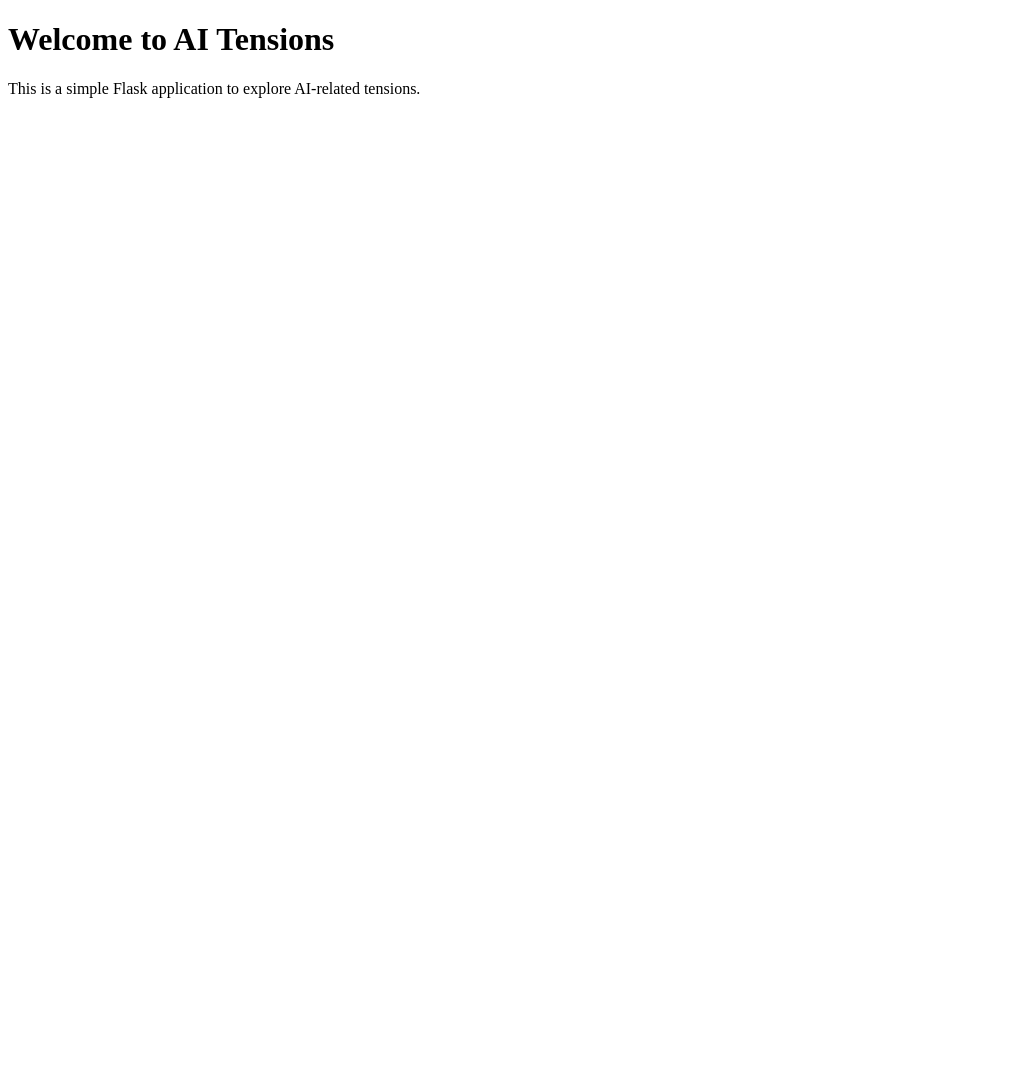
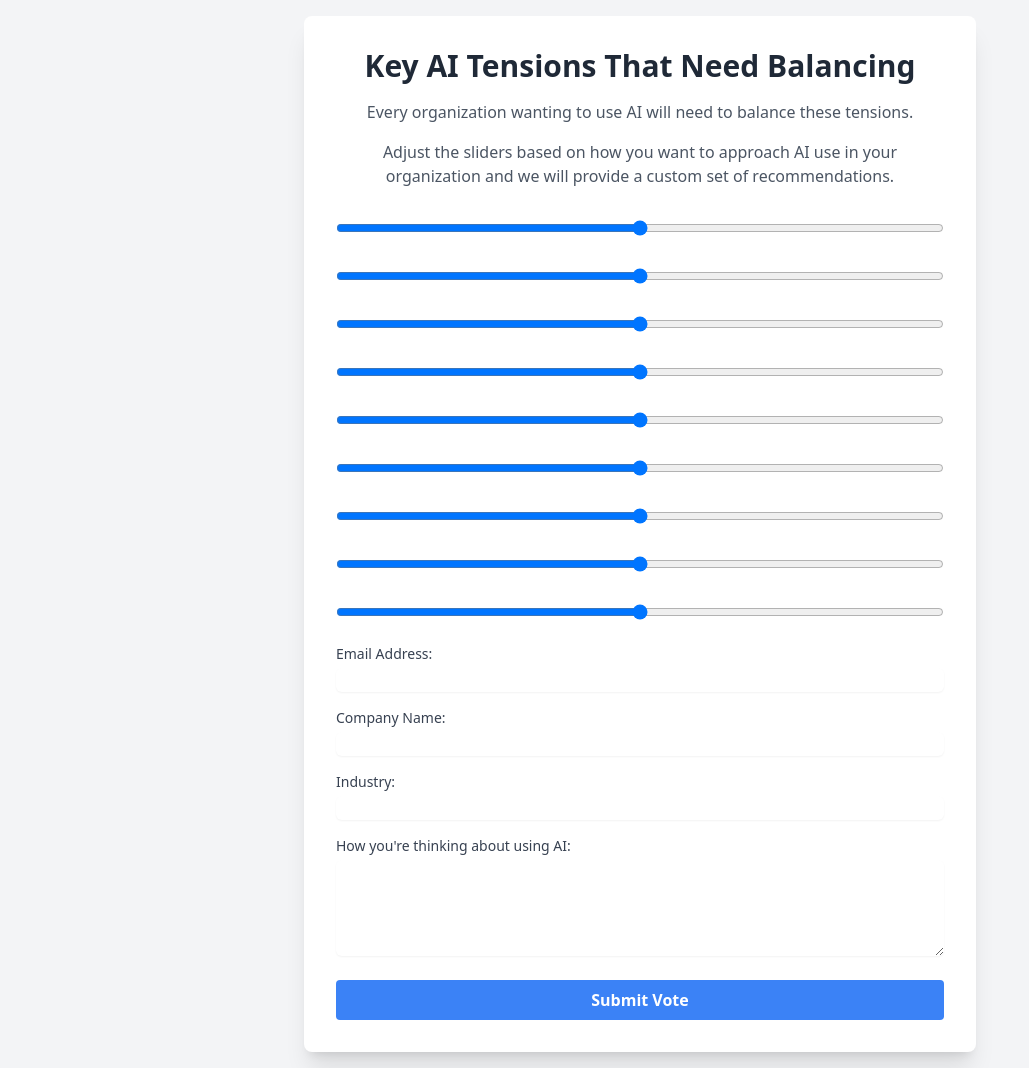
Before and after one commit to josepilove/ai-tensions, a Python web app: template templates/index.html in a window 1280 px wide. Shown: the whole page, without its empty margins (0-1029 px from the left). Before the commit the page ends 98 px from the top, so only its background shows below. Run offline with Jinja, Linux system fonts and the light colour scheme; the template is opened without the code that fills it, so the values that code supplies are empty; some libraries are stand-ins or nearby versions.

Commit message:
next version upload ZZ

```diff
--- a/requirements.txt
+++ b/requirements.txt
@@ -1 +1,2 @@
 Flask==2.3.2
+pypdf==3.9.0
--- a/templates/index.html
+++ b/templates/index.html
@@ -3,10 +3,47 @@
 <head>
     <meta charset="UTF-8">
     <meta name="viewport" content="width=device-width, initial-scale=1.0">
-    <title>AI Tensions</title>
+    <title>AI Tensions Voting</title>
+    <script src="https://cdn.tailwindcss.com"></script>
 </head>
-<body>
-    <h1>Welcome to AI Tensions</h1>
-    <p>This is a simple Flask application to explore AI-related tensions.</p>
+<body class="bg-gray-100 min-h-screen flex flex-col items-center justify-center p-4">
+    <div class="bg-white shadow-xl rounded-lg p-8 max-w-2xl w-full">
+        <h1 class="text-3xl font-bold mb-4 text-center text-gray-800">Key AI Tensions That Need Balancing</h1>
+        <p class="mb-4 text-center text-gray-600">Every organization wanting to use AI will need to balance these tensions.</p>
+        <p class="mb-6 text-center text-gray-600">Adjust the sliders based on how you want to approach AI use in your organization and we will provide a custom set of recommendations.</p>
+        <form id="voting-form" action="{{ url_for('main.confirmation') }}" method="POST" class="space-y-6">
+            {% for i in range(1, 10) %}
+            <div class="tension-slider">
+                <label class="flex flex-col space-y-2">
+                    <div class="flex justify-between text-sm text-gray-600">
+                        <span>{{ tensions[i-1].split(' vs. ')[0] }}</span>
+                        <span>{{ tensions[i-1].split(' vs. ')[1] }}</span>
+                    </div>
+                    <input type="range" name="tension{{ i }}" min="1" max="11" step="1" value="6" class="w-full">
+                </label>
+            </div>
+            {% endfor %}
+            <div class="space-y-4">
+                <div>
+                    <label for="email" class="block text-sm font-medium text-gray-700">Email Address:</label>
+                    <input type="email" id="email" name="email" required class="mt-1 block w-full rounded-md border-gray-300 shadow-sm focus:border-indigo-300 focus:ring focus:ring-indigo-200 focus:ring-opacity-50">
+                </div>
+                <div>
+                    <label for="company" class="block text-sm font-medium text-gray-700">Company Name:</label>
+                    <input type="text" id="company" name="company" class="mt-1 block w-full rounded-md border-gray-300 shadow-sm focus:border-indigo-300 focus:ring focus:ring-indigo-200 focus:ring-opacity-50">
+                </div>
+                <div>
+                    <label for="industry" class="block text-sm font-medium text-gray-700">Industry:</label>
+                    <input type="text" id="industry" name="industry" class="mt-1 block w-full rounded-md border-gray-300 shadow-sm focus:border-indigo-300 focus:ring focus:ring-indigo-200 focus:ring-opacity-50">
+                </div>
+                <div>
+                    <label for="ai-usage" class="block text-sm font-medium text-gray-700">How you're thinking about using AI:</label>
+                    <textarea id="ai-usage" name="ai-usage" rows="4" class="mt-1 block w-full rounded-md border-gray-300 shadow-sm focus:border-indigo-300 focus:ring focus:ring-indigo-200 focus:ring-opacity-50"></textarea>
+                </div>
+            </div>
+            <button type="submit" class="w-full bg-blue-500 hover:bg-blue-600 text-white font-bold py-2 px-4 rounded focus:outline-none focus:shadow-outline">Submit Vote</button>
+        </form>
+    </div>
+    <script src="{{ url_for('static', filename='script.js') }}"></script>
 </body>
 </html>
```
Also changed, not shown: app.py (+12 -4 lines).
